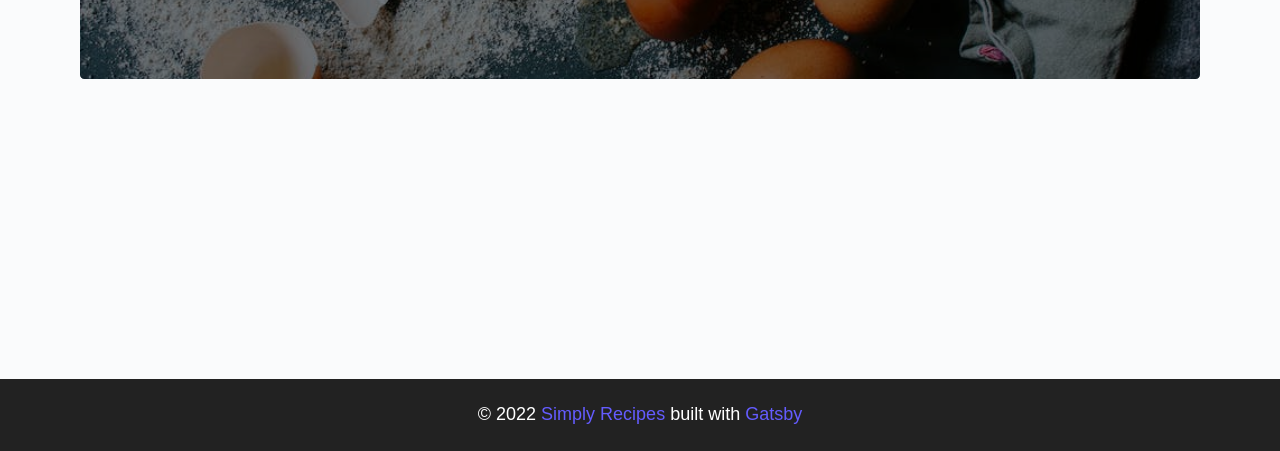
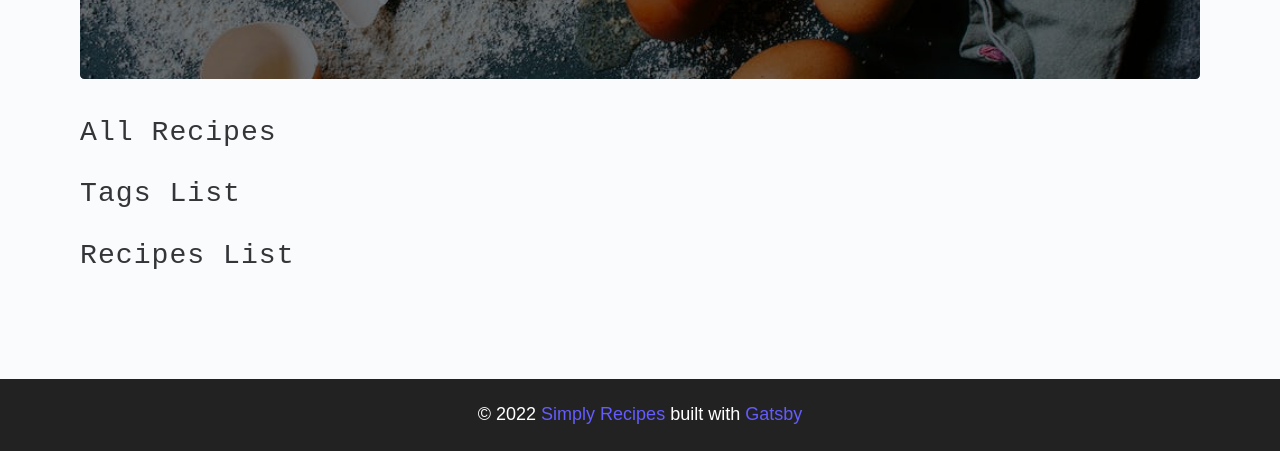
Before and after one commit to CharlesMariga/Recipes-Gatsby, a Gatsby site: page / in a window 1280 px wide. Shown: the part 349-800 px from the top of the page. Built offline with nearby package versions, Linux system fonts and the light colour scheme; Gatsby itself is replaced by a stand-in of ours.

Commit message:
Added a few new components

```diff
--- /dev/null
+++ b/src/components/AllRecipes.js
@@ -0,0 +1,13 @@
+import React from "react";
+import RecipesList from "./RecipesList";
+import TagsList from "./TagsList";
+
+export default function AllRecipes() {
+  return (
+    <div>
+      <h4>All recipes</h4>
+      <TagsList />
+      <RecipesList />
+    </div>
+  );
+}
--- /dev/null
+++ b/src/components/RecipesList.js
@@ -0,0 +1,9 @@
+import React from "react";
+
+export default function RecipesList() {
+  return (
+    <div>
+      <h4>Recipes list</h4>
+    </div>
+  );
+}
--- /dev/null
+++ b/src/components/TagsList.js
@@ -0,0 +1,9 @@
+import React from "react";
+
+export default function TagsList() {
+  return (
+    <div>
+      <h4>Tags list</h4>
+    </div>
+  );
+}
--- a/src/pages/index.js
+++ b/src/pages/index.js
@@ -1,6 +1,7 @@
 import React from "react";
 import Layout from "../components/Layout";
 import { StaticImage } from "gatsby-plugin-image";
+import AllRecipes from "../components/AllRecipes";
 
 export default function Home() {
   return (
@@ -21,6 +22,7 @@ export default function Home() {
             </div>
           </div>
         </header>
+        <AllRecipes />
       </main>
     </Layout>
   );
--- a/src/pages/recipes.js
+++ b/src/pages/recipes.js
@@ -1,10 +1,13 @@
 import React from "react";
+import AllRecipes from "../components/AllRecipes";
 import Layout from "../components/Layout";
 
 export default function Recipes() {
   return (
     <Layout>
-      <h1>Recipes page</h1>
+      <main className="page">
+        <AllRecipes />
+      </main>
     </Layout>
   );
 }
```
